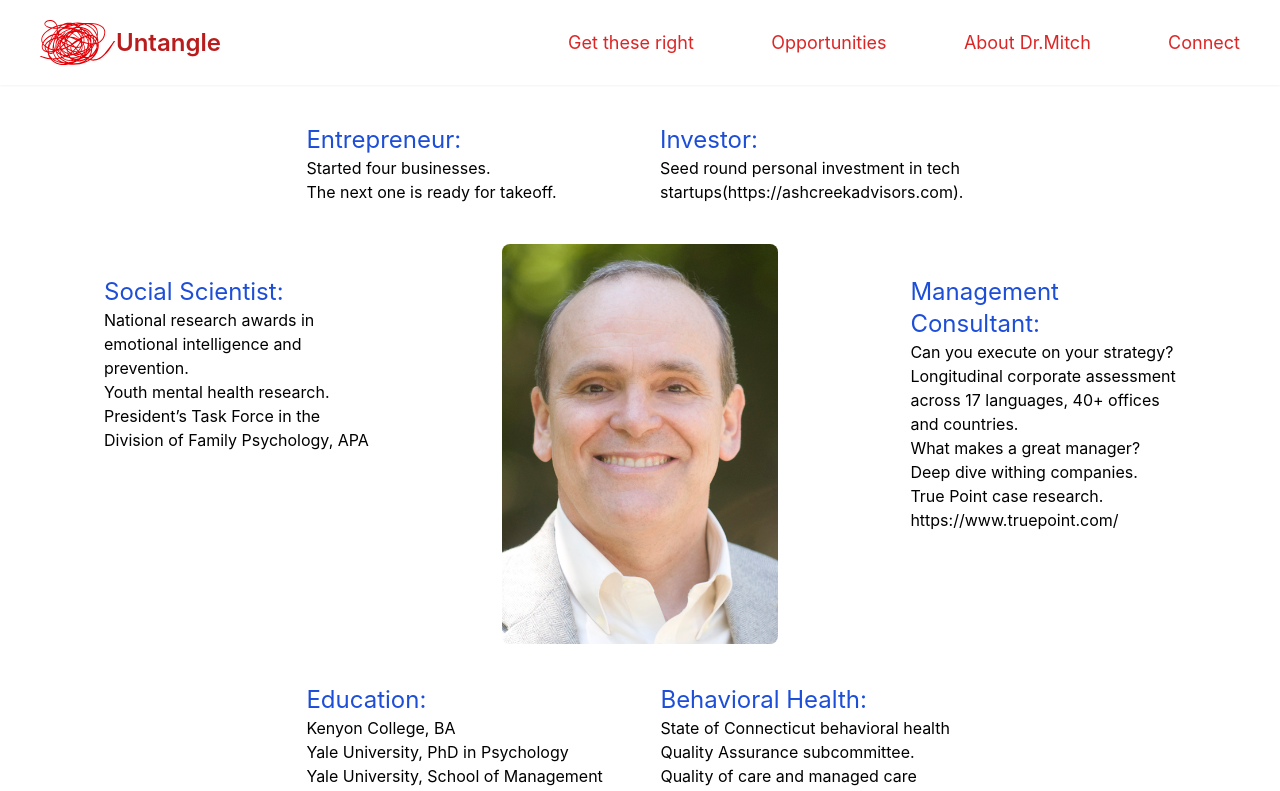
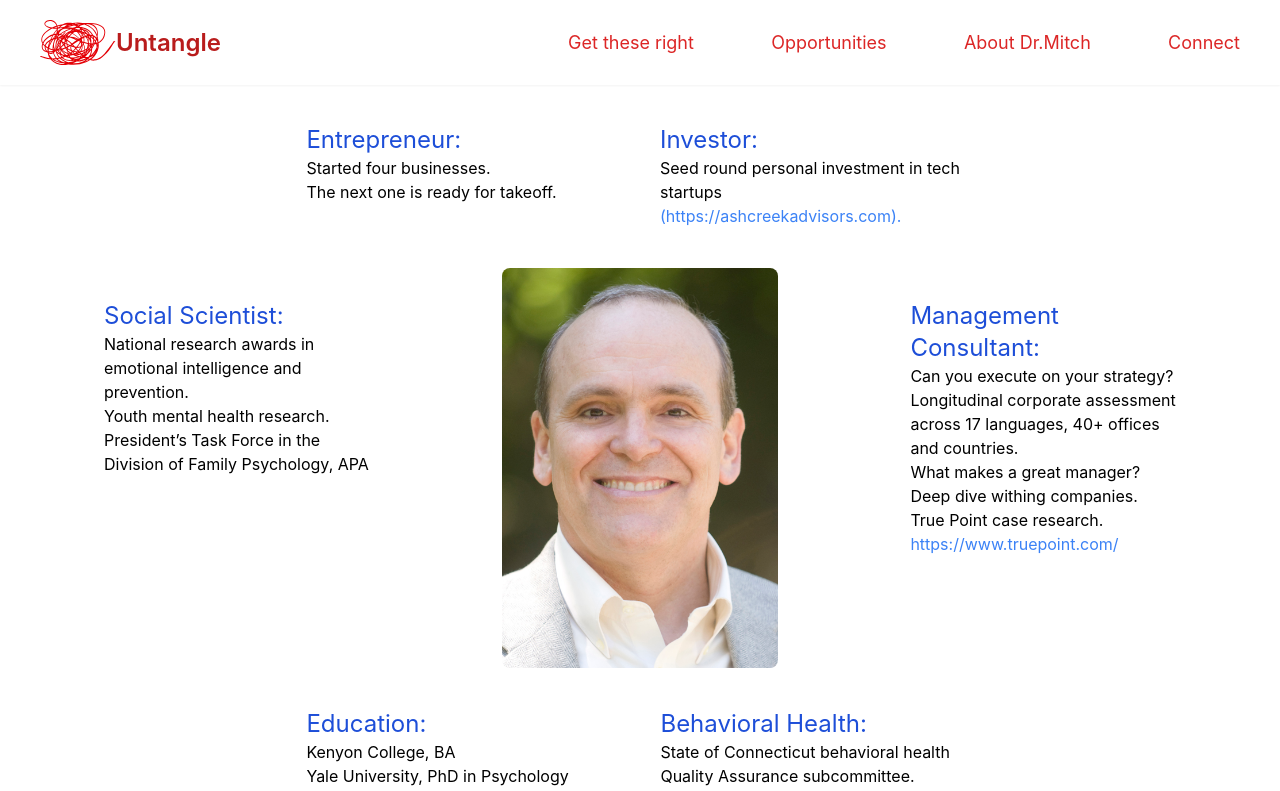
Before and after one commit to Lubwama-Emmanuel/Making_Adults, a React (Create React App) app: page /mitch in a window 1280 px wide. Shown: the top 791 px of the page. Built offline with nearby package versions, Linux system fonts and the light colour scheme.

Commit message:
feat:changed content about mitch

```diff
--- a/src/components/Mitch.jsx
+++ b/src/components/Mitch.jsx
@@ -18,9 +18,13 @@ export default function Mitch() {
               <div className="w-[300px]">
                 <p className="text-2xl text-blue-700">Investor:</p>
                 <p>
-                  {" "}
-                  Seed round personal investment in tech startups
-                  <a href="https://ashcreekadvisors.com">
+                  Seed round personal investment in tech startups{" "}
+                  <a
+                    href="https://ashcreekadvisors.com"
+                    target="_blank"
+                    rel="noreferrer"
+                    className="text-blue-500 hover:underline"
+                  >
                     (https://ashcreekadvisors.com).
                   </a>
                 </p>
@@ -60,7 +64,12 @@ export default function Mitch() {
                 <p>What makes a great manager? Deep dive withing companies.</p>
                 <p>
                   True Point case research.{" "}
-                  <a href="https://www.truepoint.com/">
+                  <a
+                    href="https://www.truepoint.com/"
+                    target="_blank"
+                    rel="noreferrer"
+                    className="text-blue-500 hover:underline"
+                  >
                     https://www.truepoint.com/
                   </a>
                 </p>
@@ -146,7 +155,12 @@ export default function Mitch() {
             <p>What makes a great manager? Deep dive withing companies.</p>
             <p>
               True Point case research.{" "}
-              <a href="https://www.truepoint.com/">
+              <a
+                href="https://www.truepoint.com/"
+                target="_blank"
+                rel="noreferrer"
+                className="text-blue-500 hover:underline"
+              >
                 https://www.truepoint.com/
               </a>
             </p>
@@ -156,7 +170,12 @@ export default function Mitch() {
             <p>
               {" "}
               Seed round personal investment in tech startups
-              <a href="https://ashcreekadvisors.com">
+              <a
+                href="https://ashcreekadvisors.com"
+                target="_blank"
+                rel="noreferrer"
+                className="text-blue-500 hover:underline"
+              >
                 (https://ashcreekadvisors.com).
               </a>
             </p>
```
